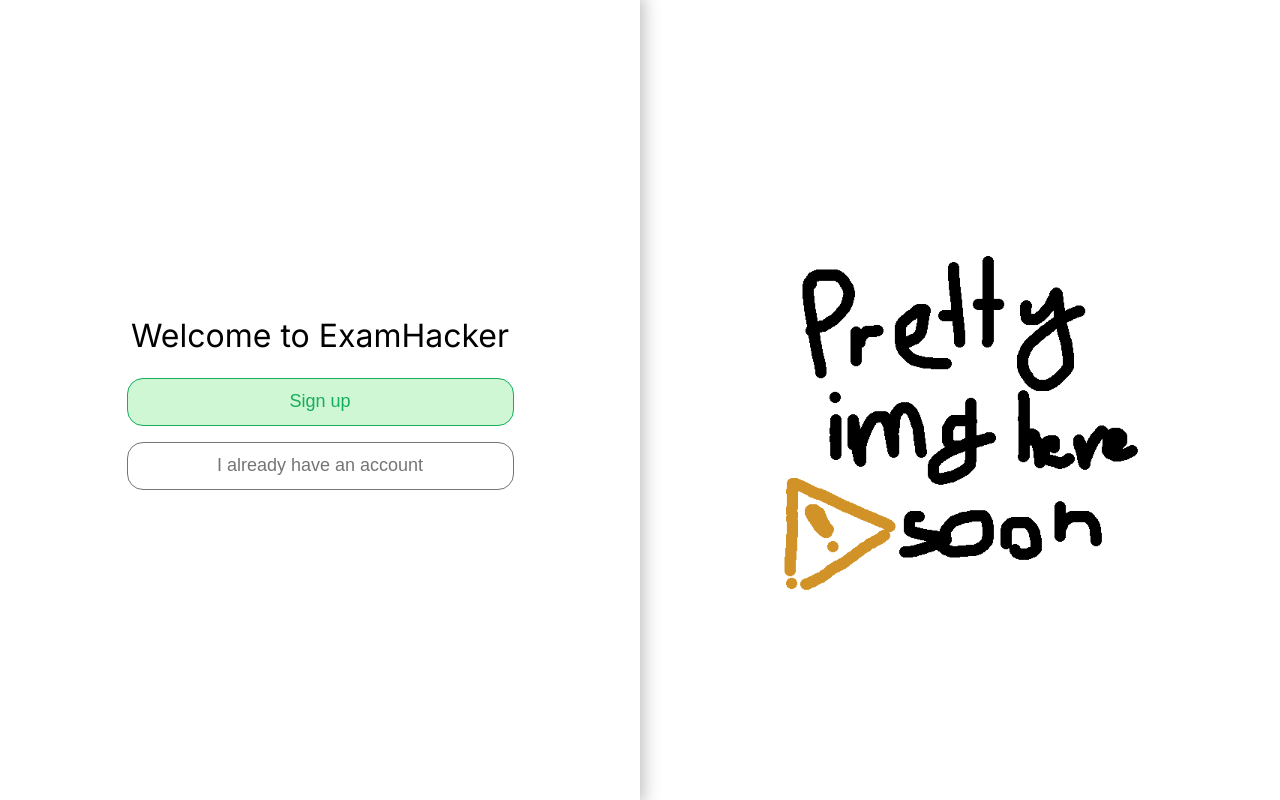
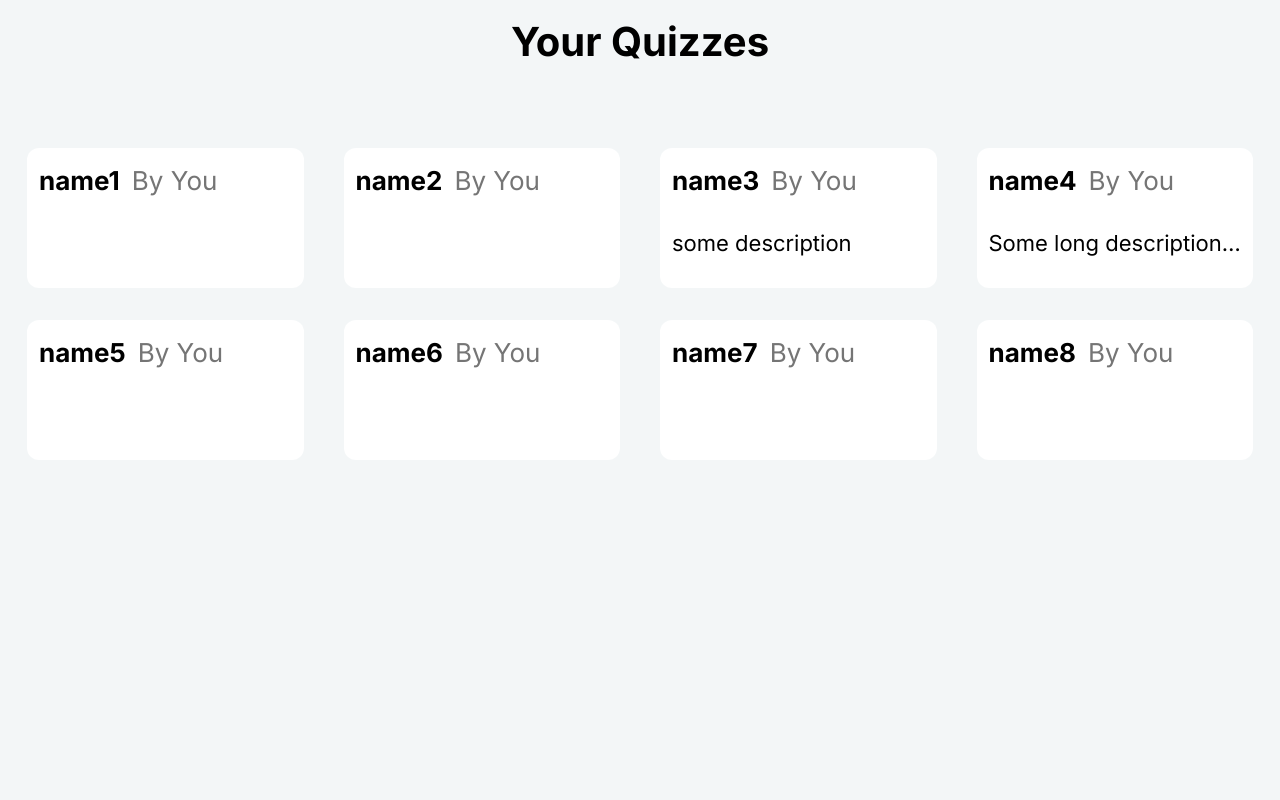
Before and after one commit to Delta-Software-Innopolis/exam-hack, a Vue app in the folder frontend/: page / in a window 1280 px wide. Built offline with nearby package versions, Linux system fonts and the light colour scheme.

Commit message:
feat: add quizzes rendering

```diff
--- a/frontend/src/App.vue
+++ b/frontend/src/App.vue
@@ -1,5 +1,6 @@
 <script setup lang="ts">
 import { RouterLink, RouterView } from 'vue-router'
+import QuizesView from './views/QuizesView.vue';
 </script>
 
 <template>
@@ -10,7 +11,8 @@
       </nav> -->
   </header>
 
-  <RouterView />
+  <QuizesView />
+  <!-- <RouterView /> -->
 </template>
 
 <style scoped>
--- a/frontend/src/assets/base.css
+++ b/frontend/src/assets/base.css
@@ -1,7 +1,10 @@
 
-/* :root {
-
-} */
+:root {
+  --color-background: #F3F6F7;
+  --color-background-secondary: #FFFFFF;
+  --color-text: #000000;
+  --color-text-secondary: #757575;
+}
 
 
 
@@ -27,7 +30,7 @@
 
 #app {
   margin: 0;
-  padding: 0;
+  padding: 0 15px;
   width: 100vw;
   height: 100vh;
   box-sizing: border-box;
--- /dev/null
+++ b/frontend/src/components/QuizComponent.vue
@@ -0,0 +1,60 @@
+<script setup lang="ts">
+const props = defineProps<{
+    name: string
+    author?: string,
+    description?: string
+}>()
+</script>
+<template>
+    <div class="quiz-item">
+        <div class="header">
+            <div class="name">{{ props.name }}</div>
+            <div class="author">By {{ props.author === undefined ? "You" : props.author }}</div>
+        </div>
+        <div class="description" v-if="props.description">{{ props.description }}</div>
+    </div>
+</template>
+
+
+<style scoped>
+.quiz-item {
+    display: flex;
+    gap: 24px;
+    flex-direction: column;
+    min-width: 0;
+    width: 100%;
+    height: 140px;
+    overflow: hidden;
+    padding: 12px;
+    border-radius: 12px;
+    background: var(--color-background-secondary);
+}
+
+.header {
+    display: flex;
+    gap: 12px;
+    flex-direction: row;
+    min-width: 0;
+}
+
+.name {
+    font-weight: bold;
+    font-size: 26px;
+}
+
+.author {
+    font-size: 26px;
+    color: var(--color-text-secondary);
+}
+
+.description {
+    color: var(--color-text);
+    display: block;
+    white-space: nowrap;
+    overflow: hidden;
+    text-overflow: ellipsis;
+    overflow-wrap: anywhere;
+    word-break: break-word;
+    font-size: 22px;
+}
+</style>
--- /dev/null
+++ b/frontend/src/views/QuizesView.vue
@@ -0,0 +1,156 @@
+<script setup lang="ts">
+import type QuizItem from "@/types"
+import { ref } from "vue";
+import QuizComponent from "@/components/QuizComponent.vue";
+const quizes = ref<QuizItem[]>([
+    {
+        id: 1,
+        name: "name1",
+        creation_date: new Date(),
+        updation_date: new Date(),
+        forked_from: 2,
+        cards: [{
+          question: "How old is me?",
+          options: ["option1", "option2", "option3", "option4"],
+          correct: 2,
+          hint: "some hint",
+          explanation: "ww",
+        }]
+    },
+    {
+        id: 2,
+        name: "name2",
+        creation_date: new Date(),
+        updation_date: new Date(),
+        forked_from: 3,
+        cards: [{
+          question: "How old is me?",
+          options: ["option1", "option2", "option3", "option4"],
+          correct: 2,
+          hint: "some hint",
+          explanation: "ww",
+        }]
+    },
+    {
+        id: 3,
+        name: "name3",
+        creation_date: new Date(),
+        updation_date: new Date(),
+        description: "some description",
+        cards: [{
+          question: "How old is me?",
+          options: ["option1", "option2", "option3", "option4"],
+          correct: 2,
+          hint: "some hint",
+          explanation: "ww",
+        }]
+    },
+    {
+        id: 4,
+        name: "name4",
+        creation_date: new Date(),
+        updation_date: new Date(),
+        description: "Some long description bla bla bla some text that can be usless but maybe notalkdjfla, idk, actually",
+        cards: [{
+          question: "How old is me?",
+          options: ["option1", "option2", "option3", "option4"],
+          correct: 2,
+          hint: "some hint",
+          explanation: "ww",
+        }]
+    },
+    {
+        id: 5,
+        name: "name5",
+        creation_date: new Date(),
+        updation_date: new Date(),
+        cards: [{
+          question: "How old is me?",
+          options: ["option1", "option2", "option3", "option4"],
+          correct: 2,
+          hint: "some hint",
+          explanation: "ww",
+        }]
+    },
+    {
+        id: 6,
+        name: "name6",
+        creation_date: new Date(),
+        updation_date: new Date(),
+        cards: [{
+          question: "How old is me?",
+          options: ["option1", "option2", "option3", "option4"],
+          correct: 2,
+          hint: "some hint",
+          explanation: "ww",
+        }]
+    },
+    {
+        id: 7,
+        name: "name7",
+        creation_date: new Date(),
+        updation_date: new Date(),
+        cards: [{
+          question: "How old is me?",
+          options: ["option1", "option2", "option3", "option4"],
+          correct: 2,
+          hint: "some hint",
+          explanation: "ww",
+        }]
+    },
+    {
+        id: 8,
+        name: "name8",
+                creation_date: new Date(),
+        updation_date: new Date(),
+        cards: [{
+          question: "How old is me?",
+          options: ["option1", "option2", "option3", "option4"],
+          correct: 2,
+          hint: "some hint",
+          explanation: "ww",
+        }]
+    },
+        ])
+</script>
+
+<template>
+  <div class="main-container">
+    <h1>Your Quizzes</h1>
+    <div class="Quiz-Container">
+      <QuizComponent v-for="quiz in quizes"
+        :key="quiz.id"
+        :name="quiz.name"
+        :author="quiz.author"
+        :description="quiz.description">
+      </QuizComponent>
+    </div>
+  </div>
+</template>
+
+<style scoped>
+.main-container {
+  display: flex;
+  flex-direction: column;
+  gap: 64px
+}
+.main-container h1 {
+  align-self: center;
+  font-weight: bold;
+  font-size: 40px;
+  margin: 10px;
+}
+.Quiz-Container {
+    display: flex;
+    flex-wrap: wrap;
+    gap: 2rem 2.5rem;
+    justify-content: center;
+}
+
+.Quiz-Container > * {
+    flex: 0 0 calc((100% - 9rem) / 4);
+    box-sizing: border-box;
+}
+
+
+</style>
```
Also changed, not shown: frontend/src/types.ts (+10 -4 lines).
